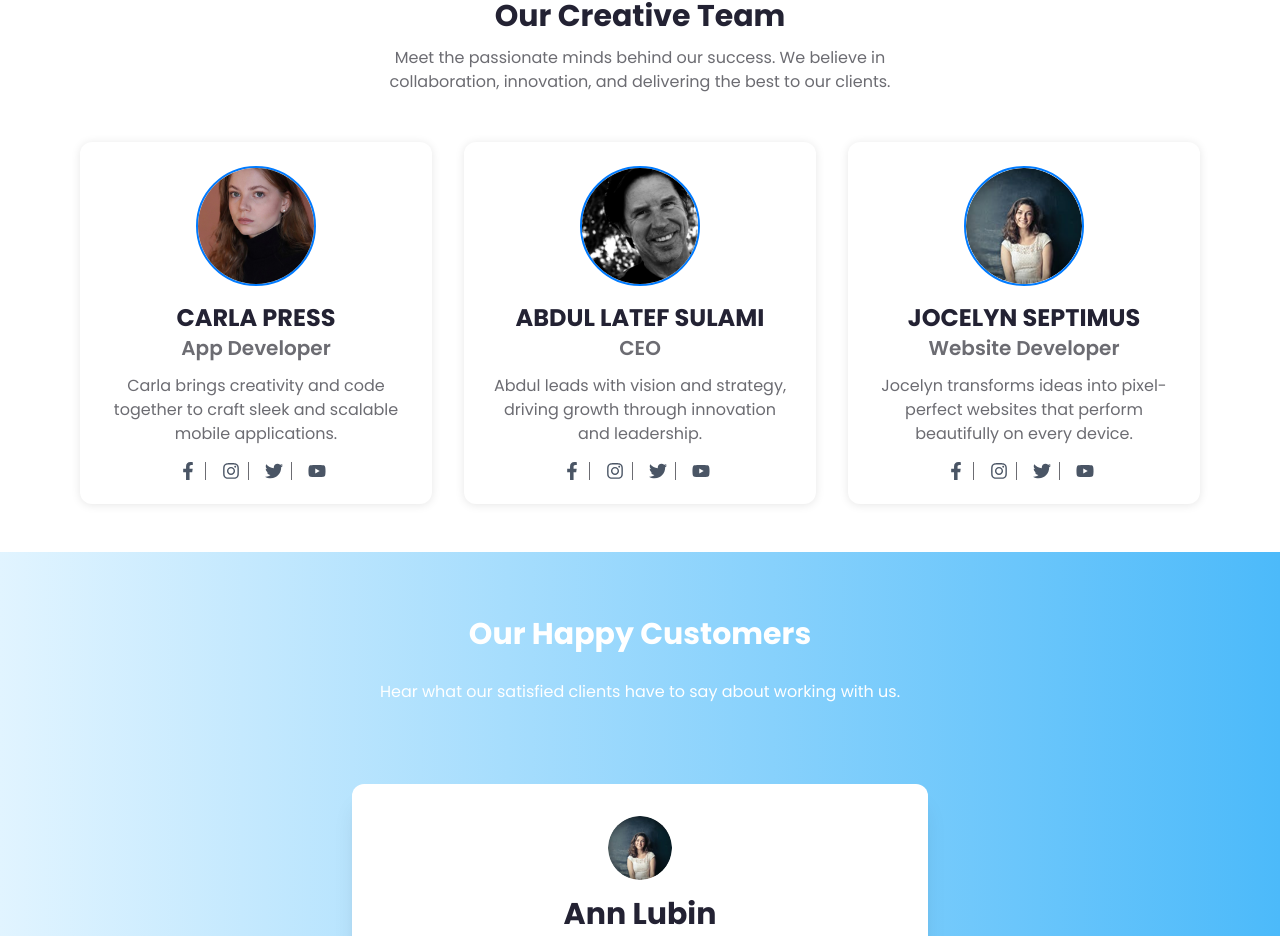
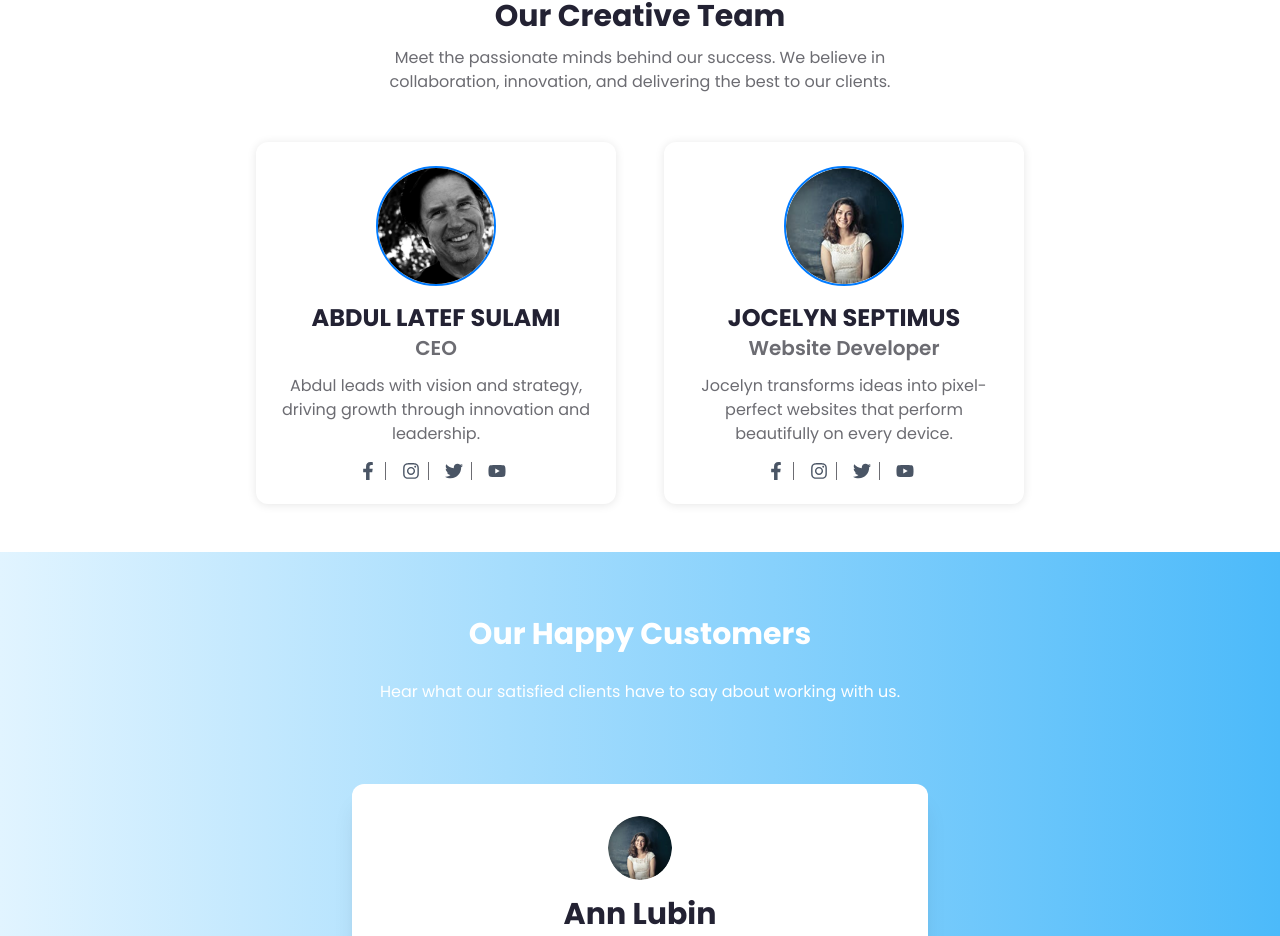
Before and after one commit to has673/sareen, a Next.js app: page / in a window 1280 px wide. Shown: the part 1806-2742 px from the top of the page. Built offline with nearby package versions, Linux system fonts and the light colour scheme.

Commit message:
team edit

```diff
--- a/Components/Team.js
+++ b/Components/Team.js
@@ -26,11 +26,11 @@ const Team = () => {
       </div>
 
       <section className="py-12 bg-white">
-        <div className="max-w-6xl mx-auto px-4 grid gap-8 md:grid-cols-3 sm:grid-cols-2">
+        <div className="flex md:flex-row flex-col justify-center gap-x-12 px-4 gap-y-4 ">
           {teamMembers.map((member, idx) => (
             <div
               key={idx}
-              className="bg-white rounded-xl p-6 text-center hover:shadow-md transition duration-300"
+              className="bg-white rounded-xl p-6 text-center hover:shadow-md transition duration-300 w-90"
               style={{ boxShadow: "0px 1px 10px 0px #0000001A" }}
             >
               <div className="flex justify-center mb-4">
--- a/src/app/locale/ar.js
+++ b/src/app/locale/ar.js
@@ -164,12 +164,6 @@ const ar = {
       "تعرف على العقول المبدعة التي تقف وراء نجاحنا. نحن نؤمن بالتعاون والابتكار وتقديم الأفضل لعملائنا.",
     members: [
       {
-        name: "كارلا برس",
-        role: "مطورة تطبيقات",
-        image: "/images/jane.jpg",
-        bio: "كارلا تجمع بين الإبداع والبرمجة لصنع تطبيقات أنيقة وقابلة للتوسع.",
-      },
-      {
         name: "عبد اللطيف السلمي",
         role: "المدير التنفيذي",
         image: "/images/john.jpg",
--- a/src/app/locale/en.js
+++ b/src/app/locale/en.js
@@ -170,12 +170,6 @@ const en = {
       "Meet the passionate minds behind our success. We believe in collaboration, innovation, and delivering the best to our clients.",
     members: [
       {
-        name: "Carla Press",
-        role: "App Developer",
-        image: "/images/jane.jpg",
-        bio: "Carla brings creativity and code together to craft sleek and scalable mobile applications.",
-      },
-      {
         name: "Abdul Latef Sulami",
         role: "CEO",
         image: "/images/john.jpg",
--- a/src/app/page.js
+++ b/src/app/page.js
@@ -24,7 +24,9 @@ export default function Home() {
           </p>
         </div>
       </div>
+
       <Team />
+
       <Testimonals />
     </div>
   );
```
